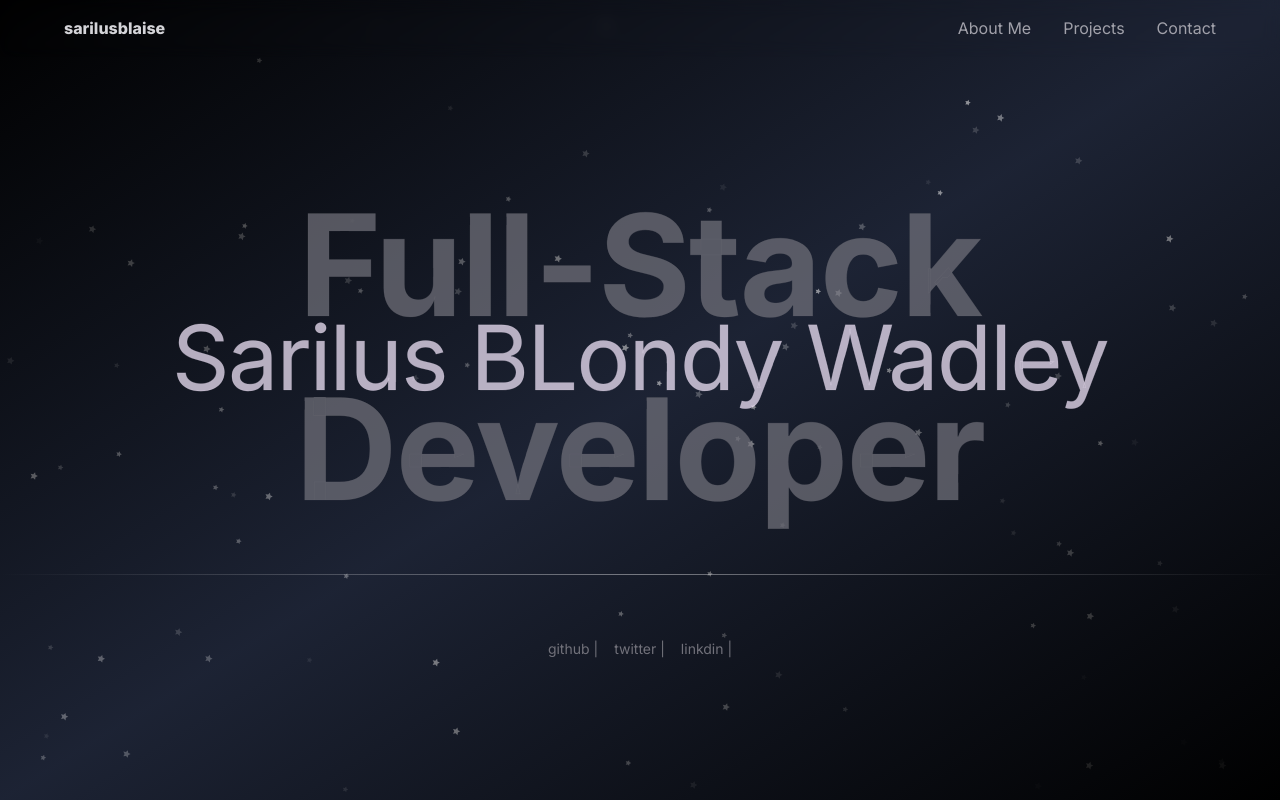
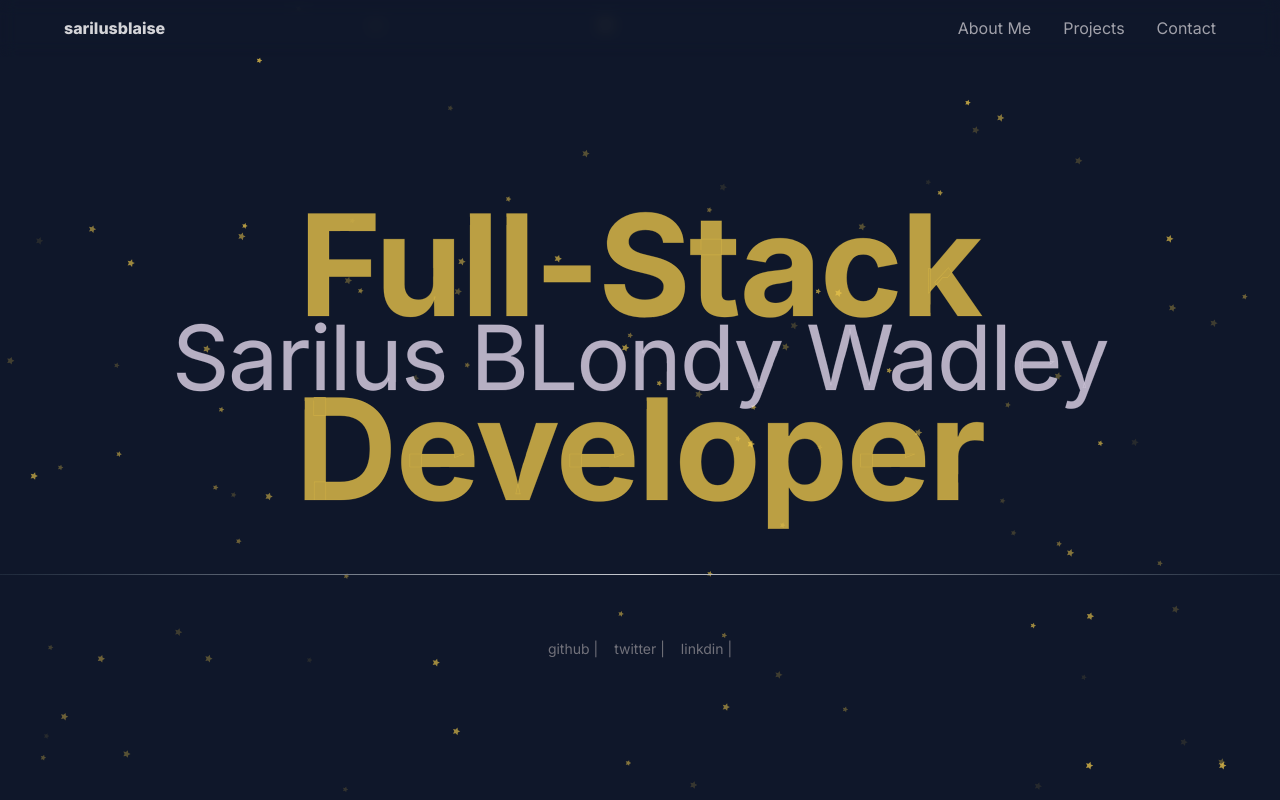
Before and after one commit to sarilusblaise/sarilusblaise-modern-portfolio, a Next.js app: page / in a window 1280 px wide. Built offline with nearby package versions, Linux system fonts and the light colour scheme.

Commit message:
refactored home color

```diff
--- a/app/page.tsx
+++ b/app/page.tsx
@@ -22,19 +22,18 @@ export const socialLink = [
 
 export default function Home() {
   return (
-    <div className=" flex flex-col items-center justify-center w-screen h-screen overflow-x-hidden bg-gradient-to-tl from-black via-zinc-600/20 to-black">
+    <div className=" flex flex-col items-center justify-center w-screen h-screen overflow-x-hidden ">
       <Particles
         className="absolute inset-0 -z-20 animate-fade-in"
         quantity={100}
       />
 
- <HeroTitle/>
+      <HeroTitle />
 
-
-      <div className="hidden w-screen h-px animate-glow md:block animate-fade-right bg-gradient-to-r from-zinc-300/0 via-zinc-300/50 to-zinc-300/0" />
+      <div className="hidden w-screen h-px animate-glow md:block animate-fade-right bg-gradient-to-r from-neutral via-base-content to-neutral" />
       <div className="my-16 animate-fade-in z-10">
         <ul className="flex items-center justify-center gap-4">
-          {socialLink.map((item,index) => (
+          {socialLink.map((item, index) => (
             <Link
               key={item.href}
               href={item.href}
--- a/app/ui/globals.css
+++ b/app/ui/globals.css
@@ -42,21 +42,21 @@
 				@keyframes textLoaderAnimation2 {
 					0% {
 						fill: transparent;
-						stroke: rgb(113 113 122);
+						stroke: #fcd34d;
 						stroke-dashoffset: 25%;
 						stroke-dasharray: 0 32%;
 					}
 
 					50% {
 						fill: transparent;
-						stroke: rgb(113 113 122);
+						stroke: rgb(252, 211, 77);
 						stroke-width: 3;
 
 					}
 
 					80%,
 					100% {
-						fill: rgb(113 113 122);
+						fill: #fcd34d;
 						stroke: transparent;
 						stroke-width: 0;
 						stroke-dashoffset: -25%;
--- a/app/ui/home/heroTitle.tsx
+++ b/app/ui/home/heroTitle.tsx
@@ -25,34 +25,31 @@ export default function HeroTitle() {
     >
       <text
         ref={heroTextRef1}
-          className=" text-zinc-500 text-[9rem] sm:text-[11rem] font-bold fill-zinc-500 stroke-zinc-500 stroke-[3] tracking-[-2px]"
+        className=" text-warning text-[9rem] sm:text-[11rem] font-bold fill-warning stroke-warning stroke-[3] tracking-[-2px]"
         x="50%"
         y="30%"
         textAnchor="middle"
       >
-
         Full-Stack
       </text>
       <text
         ref={heroTextRef2}
-          className=" text-white text-[7rem] text-wrap  fill-slate-100 stroke-slate-200 stroke-[3] font-normal tracking-[-2px]"
+        className=" text-base-content text-[7rem] text-wrap  fill-base-content stroke-base-content before:stroke-[3] font-normal tracking-[-2px]"
         x="50%"
         y="50%"
         textAnchor="middle"
       >
         Sarilus BLondy Wadley
-
       </text>
       <text
         ref={heroTextRef3}
-          className=" text-zinc-500 text-[9rem] sm:text-[11rem] font-bold fill-zinc-500 stroke-zinc-500 stroke-[3] tracking-[-2px]"
+        className=" text-warning text-[9rem] sm:text-[11rem] font-bold fill-warning stroke-warning stroke-[3] tracking-[-2px]"
         x="50%"
         y="80%"
         textAnchor="middle"
       >
-
         Developer
       </text>
     </svg>
-  )
+  );
 }
--- a/app/ui/home/navbar-mobile.tsx
+++ b/app/ui/home/navbar-mobile.tsx
@@ -62,7 +62,7 @@ export default function NavbarMobile() {
 
 
 	return (
-    <div className="text-base-content">
+    <div className="text-warning">
       <div
         id="mob-nav"
         className=" mob-nav justify-end gap-4 flex flex-col p-2 items-start fixed z-[60] w-screen top-0 left-0  h-screen bg-base-100 sm:hidden invisible last:backdrop-blur"
--- a/app/ui/home/particule.tsx
+++ b/app/ui/home/particule.tsx
@@ -368,7 +368,7 @@ export default function Particles({
 				context.current.lineTo(x + radius * Math.cos(angle), y + radius * Math.sin(angle));
 			}
 			context.current.closePath();
-			context.current.fillStyle = `rgba(255, 255, 255, ${alpha})`;
+			context.current.fillStyle = `rgba(252, 211, 77, ${alpha})`;
 			context.current.fill();
 			context.current.setTransform(dpr, 0, 0, dpr, 0, 0);
 
```
Lines whose indentation alone changed are shown as unchanged.
